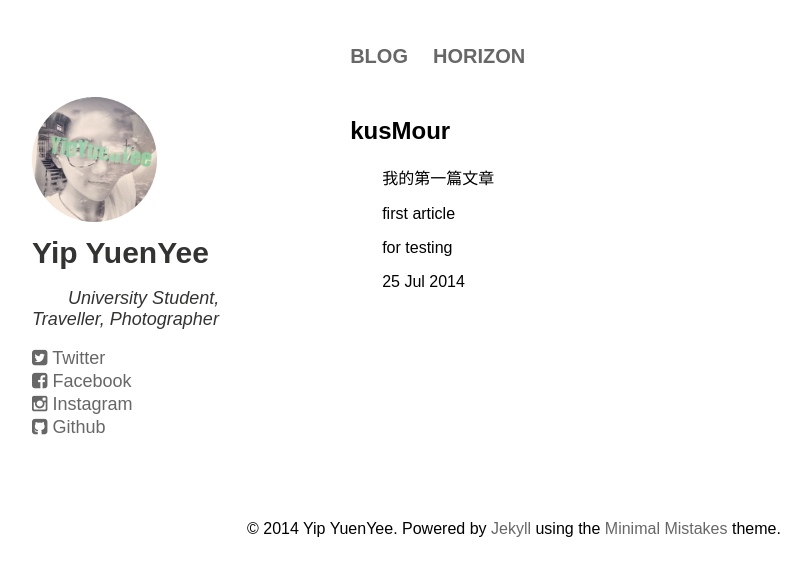
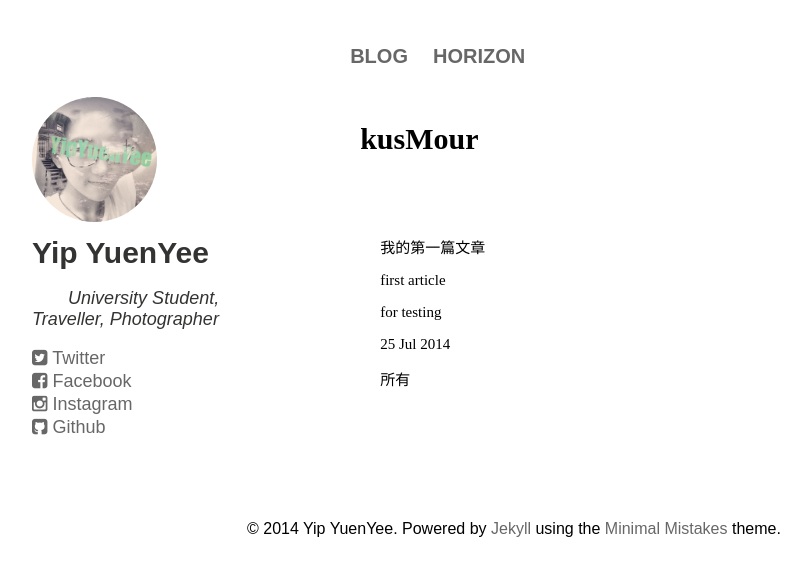
Before and after one commit to kusmour/blog_jekyll, a Jekyll site: the page built from _posts/2014-07-25-first-article.html, in a window 1280 px wide. Shown: the top 576 px of the page, without its empty margins (77-884 px from the left). Built offline with Jekyll 4.4.1, drawn with Linux system fonts in a browser that asks for light colours; some web fonts are replaced.

Commit message:
modify article page

```diff
--- a/_layouts/article.html
+++ b/_layouts/article.html
@@ -11,7 +11,7 @@
 		<meta http-equiv="Content-Type" content="text/html; charset=iso-8859-1" />
 
 		<link href="{{site.baseurl}}/style/homepage.css" type="text/css" rel="stylesheet" />
-		<link href="../style/article_page.css" type="text/css" rel="stylesheet" />
+		<link href="{{site.baseurl}}/style/article_page.css" type="text/css" rel="stylesheet" />
 		<link rel="stylesheet" href="{{site.baseurl}}/style/font-awesome/css/font-awesome.min.css">
 
 		<script src="{{site.baseurl}}/js/jquery.min.js"></script>
@@ -20,7 +20,6 @@
 		<!--
 		<script type="text/javascript" src="{{site.baseurl}}/js/article_page.js"></script>
 		-->
-
 	</head>
 
 	<body>
@@ -61,6 +60,7 @@
 			<article>
 				<div class="article_wrap">
 					{{ content }}
+					<p>所有</p>
 				</div>
 				<!-- /.article-wrap -->
 			</article>
```
